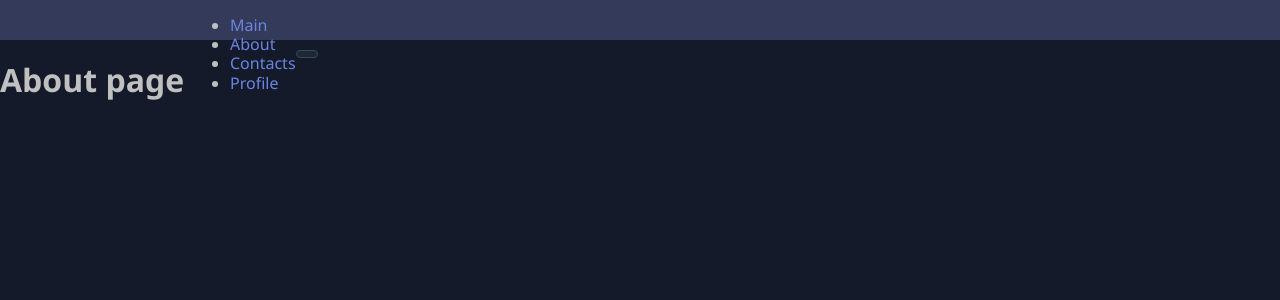
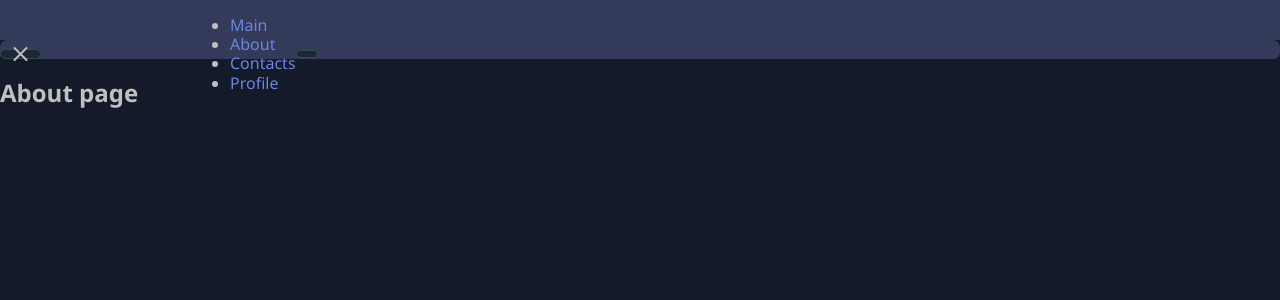
Before and after one commit to gobvoz/blog, a React app: page /about in a window 1280 px wide. Shown: the top 300 px of the page. Built offline with nearby package versions, Linux system fonts and the light colour scheme.

Commit message:
- add `sidebar` component - add `pageContent` component

```diff
--- a/src/app/app.tsx
+++ b/src/app/app.tsx
@@ -1,24 +1,37 @@
 import { FC } from 'react';
 
+import { Sidebar } from 'widgets/sidebar';
 import { Navbar } from 'widgets/navbar';
 
 import { classNames } from 'shared/libs/class-names';
+import { Button } from 'shared/ui/button';
 
 import { useTheme } from './providers/theme-provider/lib/use-theme';
 import { AppRouter } from './providers/router';
 import './styles/index.scss';
+import { PageContent } from 'widgets/page-content';
 
 interface Props {}
 
 const App: FC<Props> = props => {
-  const { theme } = useTheme();
+  const { theme, toggleTheme } = useTheme();
 
   return (
     <div className={classNames(['app', theme])}>
       <Navbar />
+      <PageContent>
+        <Sidebar />
+        <AppRouter />
+      </PageContent>
+    </div>
 
-      <AppRouter />
-    </div>
+    // <section className="page-content">
+
+    //         <AppRouter />
+    //         <Button mod={ButtonMod.TRANSPARENT} onClick={toggleTheme}>
+    //           test transparent button
+    //         </Button>
+    //       </section>
   );
 };
 
--- a/src/app/styles/theme/dark.scss
+++ b/src/app/styles/theme/dark.scss
@@ -17,6 +17,7 @@
   --bg-menu-color: #343a5a;
   --bg-button-default: #1e2638;
   --bg-button-primary: linear-gradient(45deg, #ff1a6a 0%, #47cbff 100%);
+  --bg-sidebar: #343a5a;
 
   --hover-bg-button-default: #3e4658;
 
--- a/src/app/styles/theme/light.scss
+++ b/src/app/styles/theme/light.scss
@@ -17,6 +17,7 @@
   --bg-menu-color: #ddd;
   --bg-button-default: #fff;
   --bg-button-primary: linear-gradient(45deg, #ff1a6a 0%, #47cbff 100%);
+  --bg-sidebar: #ddd;
 
   --hover-bg-button-default: #ddd;
 
--- a/src/app/styles/variables/global.scss
+++ b/src/app/styles/variables/global.scss
@@ -14,6 +14,10 @@
   --font-l: var(--font-size-l) / var(--font-line-l) var(--font-family);
 
   --border-radius-button: 5px;
+  --border-radius-section: 7px;
 
   --navbar-height: 40px;
+
+  --sidebar-width: 300px;
+  --sidebar-width-collapsed: 60px;
 }
--- /dev/null
+++ b/src/widgets/page-content/index.ts
@@ -0,0 +1 @@
+export { PageContent } from './ui/page-content';
--- /dev/null
+++ b/src/widgets/page-content/ui/page-content.module.scss
@@ -0,0 +1,3 @@
+.page-content {
+  display: flex;
+}
--- /dev/null
+++ b/src/widgets/page-content/ui/page-content.tsx
@@ -0,0 +1,16 @@
+import { Children, DOMAttributes, FC } from 'react';
+
+import { classNames } from 'shared/libs/class-names';
+import cls from './page-content.module.scss';
+
+interface Props extends DOMAttributes<HTMLDivElement> {
+  className?: string;
+}
+
+const PageContent: FC<Props> = props => {
+  const { className, children } = props;
+
+  return <section className={classNames([cls.pageContent, className])}>{children}</section>;
+};
+
+export { PageContent };
--- /dev/null
+++ b/src/widgets/sidebar/index.ts
@@ -0,0 +1 @@
+export { Sidebar } from './ui/sidebar';
--- /dev/null
+++ b/src/widgets/sidebar/ui/sidebar.module.scss
@@ -0,0 +1,83 @@
+.sidebar-wrapper {
+  height: calc(100vh - var(--navbar-height));
+  width: var(--sidebar-width);
+
+  padding: 5px;
+
+  transition: width 0.3s cubic-bezier(0.67, 0.02, 0.39, 0.98), color 0.3s linear;
+}
+
+.sidebar {
+  width: 100%;
+  height: 100%;
+  background-color: var(--bg-sidebar);
+
+  border-radius: var(--border-radius-section);
+}
+
+.collapsed {
+  width: var(--sidebar-width-collapsed);
+}
+
+.collapse-button {
+  width: 30px;
+  height: 30px;
+  padding: 5px;
+  margin-left: 10px;
+  margin-top: 10px;
+}
+
+.bar {
+  &,
+  &::before,
+  &::after {
+    content: '';
+    display: block;
+    width: 19px;
+    height: 2px;
+    background: var(--color-button-default);
+    border: none;
+    border-radius: 1px;
+  }
+
+  & {
+    position: relative;
+    transition: bottom 300ms 300ms cubic-bezier(0.23, 1, 0.32, 1);
+  }
+
+  &.animate {
+    background: rgba(255, 255, 255, 0);
+  }
+
+  &:before {
+    content: '';
+    position: absolute;
+    left: 0;
+    bottom: 6px;
+    transition: bottom 300ms 300ms cubic-bezier(0.23, 1, 0.32, 1),
+      transform 300ms cubic-bezier(0.23, 1, 0.32, 1);
+  }
+
+  &:after {
+    content: '';
+    position: absolute;
+    left: 0;
+    top: 6px;
+    transition: top 300ms 300ms cubic-bezier(0.23, 1, 0.32, 1),
+      transform 300ms cubic-bezier(0.23, 1, 0.32, 1);
+  }
+
+  &.animate:after {
+    top: 0;
+    transform: rotate(45deg);
+    transition: top 300ms cubic-bezier(0.23, 1, 0.32, 1),
+      transform 300ms 300ms cubic-bezier(0.23, 1, 0.32, 1);
+  }
+
+  &.animate:before {
+    bottom: 0;
+    transform: rotate(-45deg);
+    transition: bottom 300ms cubic-bezier(0.23, 1, 0.32, 1),
+      transform 300ms 300ms cubic-bezier(0.23, 1, 0.32, 1);
+  }
+}
--- /dev/null
+++ b/src/widgets/sidebar/ui/sidebar.tsx
@@ -0,0 +1,32 @@
+import { FC, useState } from 'react';
+
+import { classNames } from 'shared/libs/class-names';
+
+import cls from './sidebar.module.scss';
+import { Button } from 'shared/ui/button';
+
+interface Props {
+  className?: string;
+}
+
+const Sidebar: FC<Props> = props => {
+  const { className } = props;
+  const [collapsed, setCollapsed] = useState(false);
+
+  const toggleHandler = () => setCollapsed(!collapsed);
+
+  const mods = { [cls.collapsed]: collapsed };
+  const buttonMods = { [cls.animate]: !collapsed };
+
+  return (
+    <div className={classNames([cls.sidebarWrapper, className], mods)}>
+      <div className={classNames([cls.sidebar])}>
+        <button className={classNames([cls.collapseButton])} onClick={toggleHandler}>
+          <span className={classNames([cls.bar], buttonMods)}></span>
+        </button>
+      </div>
+    </div>
+  );
+};
+
+export { Sidebar };
```
